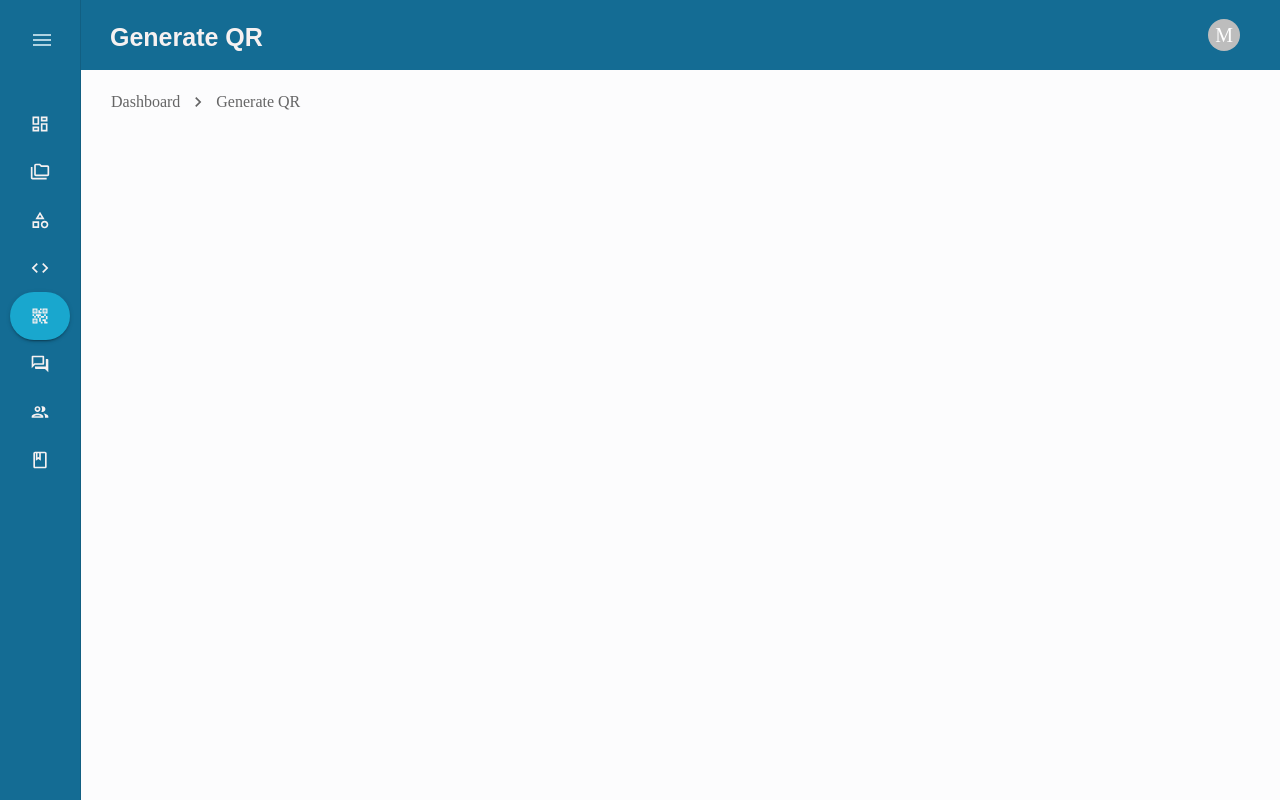
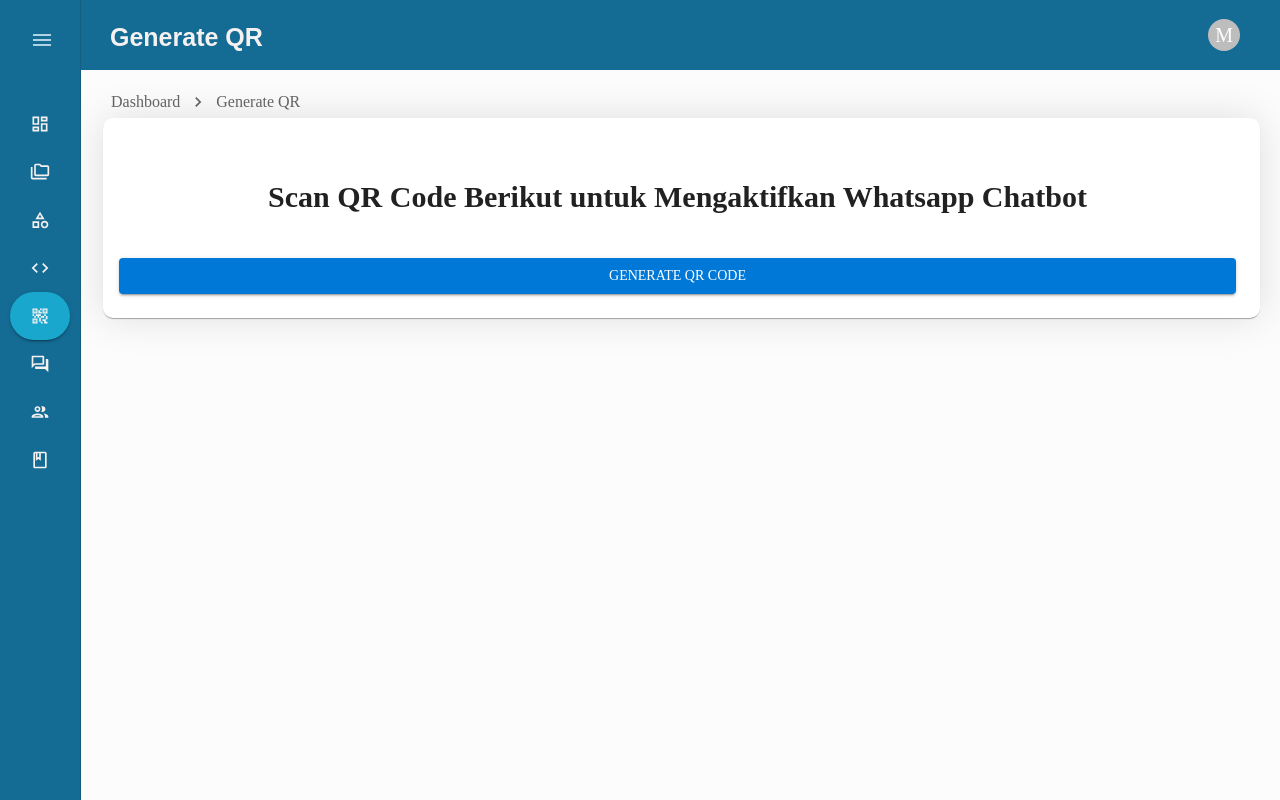
Before and after one commit to AYSHA-DEV-POLBAN/ayshabot-central-web, a React (Create React App) app: page /generate_qr in a window 1280 px wide. Built offline with nearby package versions, Linux system fonts and the light colour scheme; sample sign-in values are in the browser's storage.

Commit message:
UPDATE QR

```diff
--- a/src/Layout/GenerateQR/index.js
+++ b/src/Layout/GenerateQR/index.js
@@ -1,14 +1,10 @@
 import React, { useState, useEffect, useContext } from 'react';
-import DataTable from '../../Component/DataTable';
-import { Dialog, DialogContent, DialogTitle, DialogContentText, DialogActions, Button, Box, Grid } from '@mui/material';
+import { Typography, Grid, Button, CircularProgress } from '@mui/material';
 import SideBar from '../../Component/Sidebar';
-import Header from '../../Component/Header';
-import Rating from '@mui/material/Rating';
-import { useNavigate } from "react-router";
-// import client from "../../global/client";
+import client from '../../Global/client';
 import { AlertContext } from "../../Context";
 import BreadCumbComp from '../../Component/DataBread';
-
+import axios from 'axios';
 
 const GenerateQR = () => {
   const dataBread = [
@@ -24,84 +20,68 @@ const GenerateQR = () => {
     },
   ];
 
-  const [open, setOpen] = useState(false);
-  const [openAlert, setOpenAlert] = useState(false);
-  const navigate = useNavigate();
   const [data, setData] = useState([]);
-  const [totalData, setTotalData] = useState();
-  const { setDataAlert } = useContext(AlertContext)
-
-  const handleClickOpen = async (id) => {
-    //setId
-    // setidHapus(id)
-    setOpen(true)
-  };
+  const { setDataAlert } = useContext(AlertContext);
+  const [isLoading, setIsLoading] = useState(false);
+  const [showQR, setShowQR] = useState(false);
 
   useEffect(() => {
-    // getData()
-  }, [])
+    // getData();
+  }, []);
 
   const getData = async () => {
-    // const res = await client.requestAPI({
-    //   method: 'GET',
-    //   endpoint: `/backlog?page=${filter.page}&size=${filter.size}&sort=${filter.sortName},${filter.sortType}&search=${filter.search}`
-    // })
-    // rebuildData(res)
-  }
+    setIsLoading(true);
 
-  const rebuildData = (resData) => {
-    let temp = []
-    // let number = filter.page * filter.size
-    temp = resData.data.map((value, index) => {
-      return {
-        // no: number + (index + 1),
-        id: value.id,
-        projectName: value.attributes.projectName,
-        taskCode: value.attributes.taskCode,
-        taskName: value.attributes.taskName,
-        priority: value.attributes.priority,
-        status: value.attributes.status,
-        assignedTo: value.attributes.assignedTo
-      }
-    })
-    setData([...temp])
-  }
-
-  const handleClose = () => {
-    setOpen(false);
+    setShowQR(true)
+    const res = await axios.get('http://localhost:8002/create-session', {
+      headers: {
+        'Content-Type': 'text/html; charset=utf-8',
+      },
+    });
+    setData(res);
+    setIsLoading(false);
+    console.log(res)
   };
-
 
   return (
     <div>
-      <SideBar title='Generate QR' >
-        <Grid container style={{marginTop: '20px', marginLeft: '10px'}}>
+      <SideBar title='Generate QR'>
+        <Grid style={{ marginTop: '20px', marginLeft: '10px' }}>
           <BreadCumbComp breadcrumbs={dataBread} />
+
+          <Grid container spacing={2} alignItems={'center'}>
+            <Grid item md={12} sm={12} xs={12} marginLeft={1} className='card-container'>
+              <Grid container direction="column" alignItems={'center'}>
+                <Grid item>
+                  <Typography fontWeight={'bold'} fontSize={30} marginTop={5}>
+                    Scan QR Code Berikut untuk Mengaktifkan Whatsapp Chatbot
+                  </Typography>
+                </Grid>
+              </Grid>
+              <Grid item xs={12}>
+                <Button variant="contained" onClick={getData} fullWidth>
+                  Generate QR Code
+                </Button>
+              </Grid>
+              {showQR && data && (
+                <Grid item xs={12} height="100%" style={{
+                  display: 'flex',
+                  justifyContent: 'center',
+                  alignItems: 'center',
+                  marginTop: '20px'
+                }}>
+                  <img src={'http://localhost:8002/uploads/qr_wa/qr_code_image.png'} style={{
+                    width: '30%',
+                    minHeight: '30%',
+                  }} />
+                </Grid>
+              )}
+            </Grid>
+          </Grid>
         </Grid>
-        <Dialog
-          open={open}
-          onClose={handleClose}
-          aria-labelledby="alert-dialog-title"
-          aria-describedby="alert-dialog-description"
-          className="dialog-delete"
-        >
-          <DialogTitle id="alert-dialog-title" className='dialog-delete-header'>
-            {"Delete Data"}
-          </DialogTitle>
-          <DialogContent className="dialog-delete-content">
-            <DialogContentText className='dialog-delete-text-content' id="alert-dialog-description">
-              Warning: Deleting this data is irreversible. Are you sure you want to proceed?
-            </DialogContentText>
-          </DialogContent>
-          <DialogActions className="dialog-delete-actions">
-            <Button onClick={handleClose} variant='outlined' className="button-text">Cancel</Button>
-            {/* <Button onClick={() => deleteData(idHapus)} className='delete-button button-text'>Delete Data</Button> */}
-            {/* <Button onClick={() => onDelete(idHapus)} className='delete-button button-text'>Delete Data</Button> */}
-          </DialogActions>
-        </Dialog>
       </SideBar>
     </div>
-  )
+  );
 }
 
-export default GenerateQR
+export default GenerateQR;
--- a/src/Layout/Informasi/DetailInformasi/index.js
+++ b/src/Layout/Informasi/DetailInformasi/index.js
@@ -87,7 +87,7 @@ const DetailInformasi = () => {
                               <Typography variant='labelHeaderDetail'  fontWeight={'bold'}>Category Information :</Typography>
                             </Grid>
                             <Grid item xs={6}>
-                              <Typography variant='labelHeaderDetail' style={{ wordBreak: 'break-word' }}>{detail.category_information_id}</Typography>
+                              <Typography variant='labelHeaderDetail' style={{ wordBreak: 'break-word' }}>{detail.CategoryInformation.name_category_information}</Typography>
                             </Grid>
                           </Grid>
                       </Grid>
--- a/src/Layout/Informasi/index.js
+++ b/src/Layout/Informasi/index.js
@@ -172,7 +172,7 @@ const Informasi = () => {
         no: number + (index + 1),
         id: value.id,
         informationName: value.title_information,
-        categoryInformation: value.category_information_id,
+        categoryInformation: value.CategoryInformation.name_category_information,
         desc: value.description_information,
         file: value.file_path_information,
         informationStatus: value.status_information
--- a/src/Layout/KategoriInformasi/validate.js
+++ b/src/Layout/KategoriInformasi/validate.js
@@ -4,7 +4,7 @@ const textPlease = 'Please Input'
 
 const validateInput = yup.object({
     name_category_information: yup.string().matches(/^[A-Za-z0-9\s!@#$%^&*()_+{}\[\]:;<>,.?~\\/-]+$/, `${textPlease} Category Name`).required(`${textPlease} Category Name`).max(20),
-    description_category_information: yup.string().matches(/^[A-Za-z0-9\s!@#$%^&*()_+{}\[\]:;<>,.?~\\/-]+$/, `${textPlease} Category Description`).required(`${textPlease} Category Description`).max(50),
+    description_category_information: yup.string().matches(/^[A-Za-z0-9\s!@#$%^&*()_+{}\[\]:;<>,.?~\\/-]+$/, `${textPlease} Category Description`).required(`${textPlease} Category Description`).max(200),
   })
 
 export default validateInput
--- a/src/routes.js
+++ b/src/routes.js
@@ -135,7 +135,7 @@ export const closedRoutes = (userId) => {
       key: "detail history_conversation",
     },
   ]
-  if (userId != 2) {
+  if (userId !== 2) {
     routes.push(
       {
         path: "/user",
```
